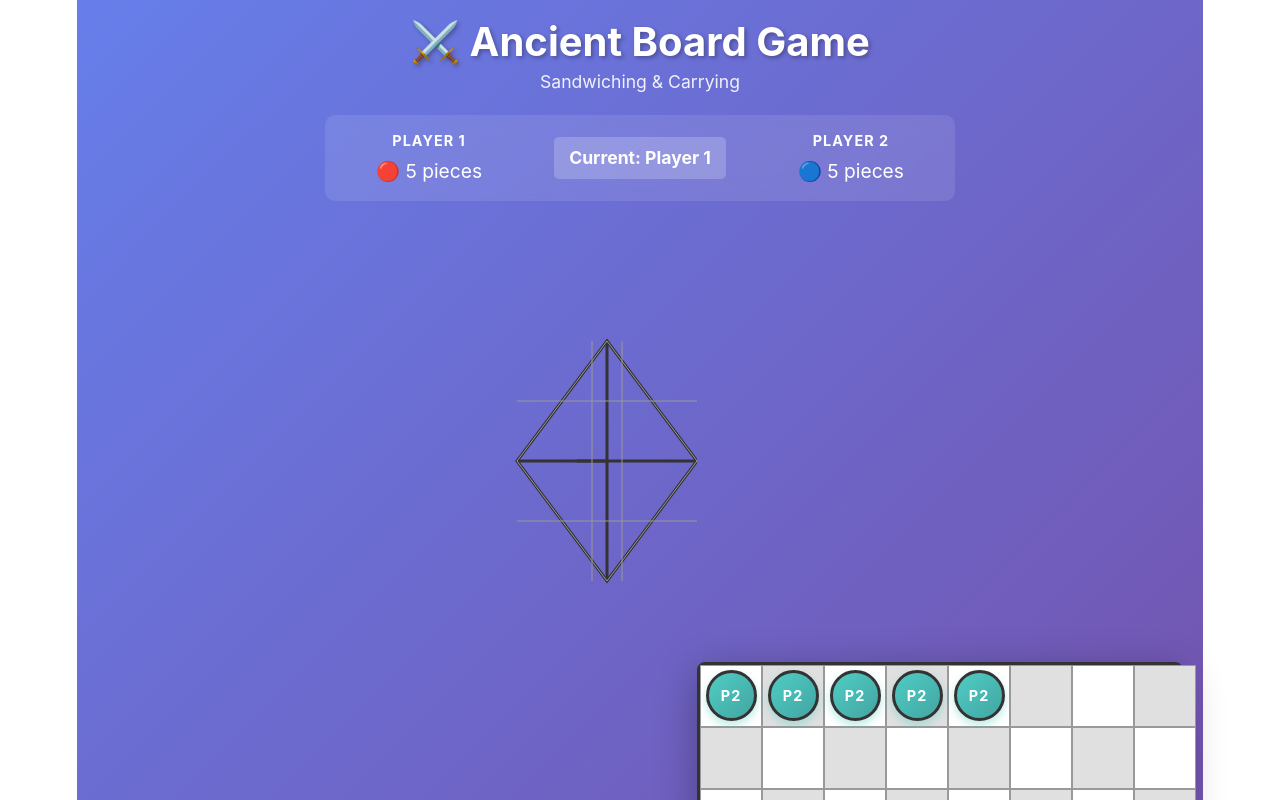
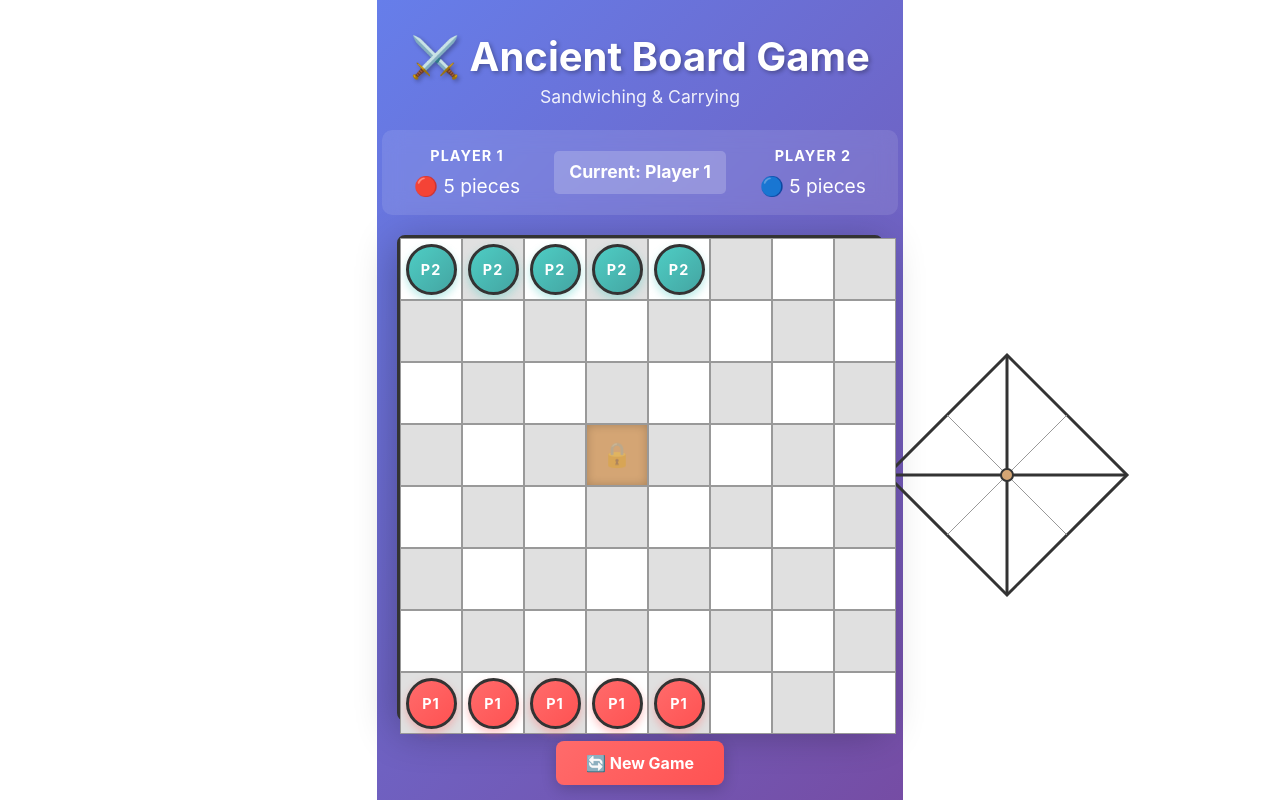
Before and after one commit to HongliuZheng/ancient-board-game, a React (Vite) app: page / in a window 1280 px wide. Shown: the top 800 px of the page. Built offline with nearby package versions, Linux system fonts and the light colour scheme.

Commit message:
Create unified board with connected diamond and extended cross to corners

```diff
--- a/src/components/GameBoard.tsx
+++ b/src/components/GameBoard.tsx
@@ -5,7 +5,6 @@ import './GameBoard.css';
 
 const CELL_SIZE = 60;
 const BOARD_SIZE = 8;
-const DIAMOND_SIZE = 4; // 4x4 diamond cells
 
 export const GameBoard: React.FC = () => {
   const [engine] = useState(() => new GameEngine());
@@ -33,37 +32,17 @@ export const GameBoard: React.FC = () => {
   const player1Pieces = state.pieces.filter(p => p.player === 1 && !p.isInLatrine).length;
   const player2Pieces = state.pieces.filter(p => p.player === 2 && !p.isInLatrine).length;
 
-  // Helper function to check if a diamond cell is the center latrine
-  const isDiamondLatrine = (row: number, col: number) => row === 1 && col === 1;
+  // SVG dimensions
+  const squareBoardWidth = CELL_SIZE * BOARD_SIZE;
+  const squareBoardHeight = CELL_SIZE * BOARD_SIZE;
+  const diamondSize = CELL_SIZE * 4;
+  const totalWidth = squareBoardWidth + diamondSize + 20;
+  const totalHeight = squareBoardHeight;
 
-  // Helper to render diamond cells
-  const renderDiamondCell = (row: number, col: number) => {
-    const isLatrine = isDiamondLatrine(row, col);
-    const isValidMove = state.validMoves.some(
-      m => m.x === col + BOARD_SIZE + 1 && m.y === row + (BOARD_SIZE - DIAMOND_SIZE) / 2
-    );
-    const isSelected = false; // Diamond cells are display-only for now
-    const boardIndex = col + (BOARD_SIZE - DIAMOND_SIZE) / 2;
-
-    return (
-      <div
-        key={`diamond-${row}-${col}`}
-        className={`diamond-cell ${isLatrine ? 'latrine' : ''} ${
-          isValidMove ? 'valid-move' : ''
-        } ${(row + col) % 2 === 0 ? 'light' : 'dark'}`}
-        style={{
-          width: CELL_SIZE,
-          height: CELL_SIZE,
-        }}
-      >
-        {isLatrine && (
-          <div className="latrine-center">
-            <span className="latrine-icon">🔒</span>
-          </div>
-        )}
-      </div>
-    );
-  };
+  // Diamond position (right side, vertically centered)
+  const diamondCenterX = squareBoardWidth + diamondSize / 2 + 10;
+  const diamondCenterY = squareBoardHeight / 2;
+  const diamondRadius = diamondSize / 2;
 
   return (
     <div className="game-container">
@@ -93,115 +72,101 @@ export const GameBoard: React.FC = () => {
       </div>
 
       <div className="board-wrapper">
-        <svg className="board-canvas" width={CELL_SIZE * 10} height={CELL_SIZE * 8}>
-          {/* Connection line from board to diamond */}
+        <svg
+          className="unified-board"
+          width={totalWidth}
+          height={totalHeight}
+          viewBox={`0 0 ${totalWidth} ${totalHeight}`}
+          style={{ position: 'absolute' }}
+        >
+          {/* Connection line from square board to diamond */}
           <line
-            x1={CELL_SIZE * 8}
-            y1={CELL_SIZE * 4}
-            x2={CELL_SIZE * 8.5}
-            y2={CELL_SIZE * 4}
+            x1={squareBoardWidth}
+            y1={squareBoardHeight / 2}
+            x2={diamondCenterX - diamondRadius}
+            y2={diamondCenterY}
             stroke="#333"
             strokeWidth="3"
           />
 
           {/* Diamond outline */}
           <polygon
-            points={`${CELL_SIZE * 8.5},${CELL_SIZE * 2} ${CELL_SIZE * 10},${CELL_SIZE * 4} ${CELL_SIZE * 8.5},${CELL_SIZE * 6} ${CELL_SIZE * 7},${CELL_SIZE * 4}`}
+            points={`${diamondCenterX},${diamondCenterY - diamondRadius} ${diamondCenterX + diamondRadius},${diamondCenterY} ${diamondCenterX},${diamondCenterY + diamondRadius} ${diamondCenterX - diamondRadius},${diamondCenterY}`}
             fill="none"
             stroke="#333"
             strokeWidth="3"
           />
 
           {/* Diamond cross - extended to corners */}
-          {/* Vertical line */}
+          {/* Vertical line extending to top and bottom corners */}
           <line
-            x1={CELL_SIZE * 8.5}
-            y1={CELL_SIZE * 2}
-            x2={CELL_SIZE * 8.5}
-            y2={CELL_SIZE * 6}
+            x1={diamondCenterX}
+            y1={diamondCenterY - diamondRadius}
+            x2={diamondCenterX}
+            y2={diamondCenterY + diamondRadius}
             stroke="#333"
             strokeWidth="3"
           />
 
-          {/* Horizontal line */}
+          {/* Horizontal line extending to left and right corners */}
           <line
-            x1={CELL_SIZE * 7}
-            y1={CELL_SIZE * 4}
-            x2={CELL_SIZE * 10}
-            y2={CELL_SIZE * 4}
+            x1={diamondCenterX - diamondRadius}
+            y1={diamondCenterY}
+            x2={diamondCenterX + diamondRadius}
+            y2={diamondCenterY}
             stroke="#333"
             strokeWidth="3"
           />
 
-          {/* Diamond inner cells (grid) */}
-          {/* Vertical dividers in diamond */}
+          {/* Diamond quadrant subdivisions */}
+          {/* Top-left to center */}
           <line
-            x1={CELL_SIZE * 8.25}
-            y1={CELL_SIZE * 2}
-            x2={CELL_SIZE * 8.25}
-            y2={CELL_SIZE * 6}
-            stroke="#999"
-            strokeWidth="1"
-          />
-          <line
-            x1={CELL_SIZE * 8.75}
-            y1={CELL_SIZE * 2}
-            x2={CELL_SIZE * 8.75}
-            y2={CELL_SIZE * 6}
+            x1={diamondCenterX - diamondRadius / 2}
+            y1={diamondCenterY - diamondRadius / 2}
+            x2={diamondCenterX}
+            y2={diamondCenterY}
             stroke="#999"
             strokeWidth="1"
           />
 
-          {/* Horizontal dividers in diamond */}
+          {/* Top-right to center */}
           <line
-            x1={CELL_SIZE * 7}
-            y1={CELL_SIZE * 3}
-            x2={CELL_SIZE * 10}
-            y2={CELL_SIZE * 3}
-            stroke="#999"
-            strokeWidth="1"
-          />
-          <line
-            x1={CELL_SIZE * 7}
-            y1={CELL_SIZE * 5}
-            x2={CELL_SIZE * 10}
-            y2={CELL_SIZE * 5}
+            x1={diamondCenterX + diamondRadius / 2}
+            y1={diamondCenterY - diamondRadius / 2}
+            x2={diamondCenterX}
+            y2={diamondCenterY}
             stroke="#999"
             strokeWidth="1"
           />
 
-          {/* Diagonal lines for diamond cells */}
+          {/* Bottom-left to center */}
           <line
-            x1={CELL_SIZE * 8.5}
-            y1={CELL_SIZE * 2}
-            x2={CELL_SIZE * 7}
-            y2={CELL_SIZE * 4}
+            x1={diamondCenterX - diamondRadius / 2}
+            y1={diamondCenterY + diamondRadius / 2}
+            x2={diamondCenterX}
+            y2={diamondCenterY}
             stroke="#999"
             strokeWidth="1"
           />
+
+          {/* Bottom-right to center */}
           <line
-            x1={CELL_SIZE * 8.5}
-            y1={CELL_SIZE * 2}
-            x2={CELL_SIZE * 10}
-            y2={CELL_SIZE * 4}
+            x1={diamondCenterX + diamondRadius / 2}
+            y1={diamondCenterY + diamondRadius / 2}
+            x2={diamondCenterX}
+            y2={diamondCenterY}
             stroke="#999"
             strokeWidth="1"
           />
-          <line
-            x1={CELL_SIZE * 7}
-            y1={CELL_SIZE * 4}
-            x2={CELL_SIZE * 8.5}
-            y2={CELL_SIZE * 6}
-            stroke="#999"
-            strokeWidth="1"
-          />
-          <line
-            x1={CELL_SIZE * 10}
-            y1={CELL_SIZE * 4}
-            x2={CELL_SIZE * 8.5}
-            y2={CELL_SIZE * 6}
-            stroke="#999"
-            strokeWidth="1"
+
+          {/* Center lock indicator circle */}
+          <circle
+            cx={diamondCenterX}
+            cy={diamondCenterY}
+            r="6"
+            fill="#d4a574"
+            stroke="#333"
+            strokeWidth="2"
           />
         </svg>
 
```
